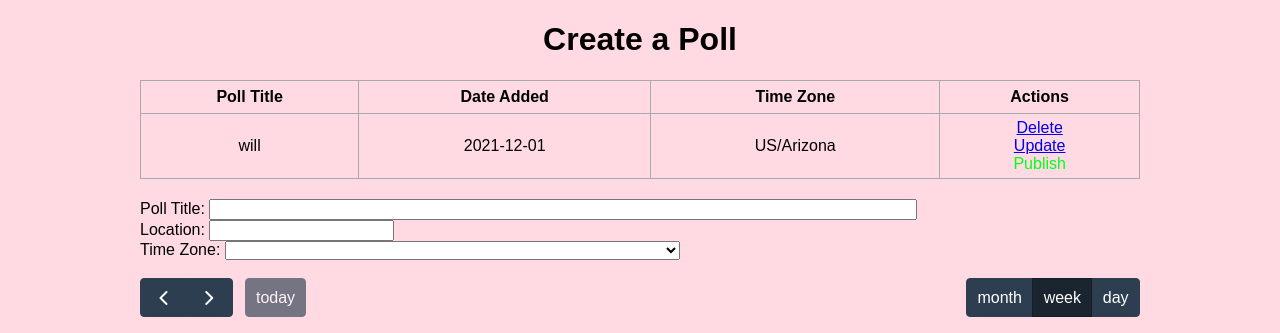
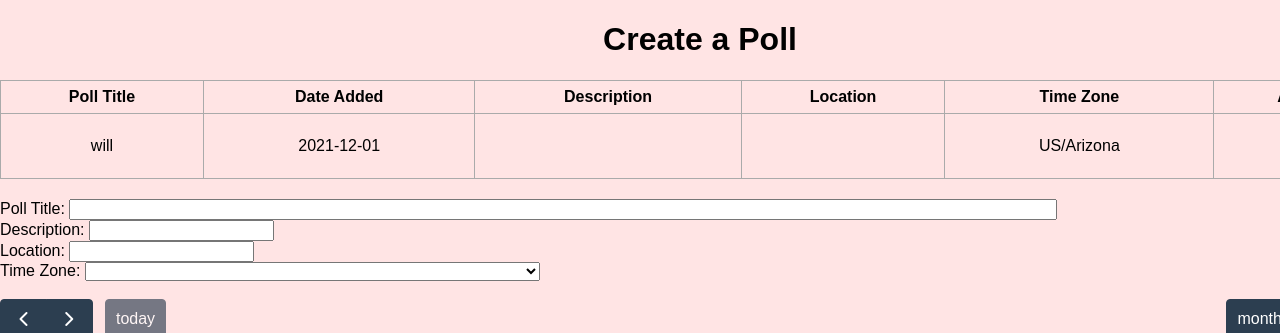
Before and after one commit to whunnius/DoodlePollClone, a Flask app: page / in a window 1280 px wide; the page is wider, and only the part inside the window is pictured. Shown: the top 333 px of that part. Run offline with Flask 2, Linux system fonts and the light colour scheme; data comes from the database, SQL or seed files in the repository; both versions use the stored data as it was after the commit; some libraries are stand-ins or nearby versions.

Commit message:
here zaf

```diff
--- a/app.py
+++ b/app.py
@@ -18,9 +18,8 @@ class Todo(db.Model):
     date_created = db.Column(db.DateTime, default=datetime.now)
     published = db.Column(db.Boolean,default=False)
     timezone = db.Column(db.String(200), nullable=False)
-    # start = db.Column(db.DateTime, default = None)
-    # finish = db.Column(db.DateTime, default = None)
-    # location = db.Column(db.String(200), nullable=False)
+    location = db.Column(db.String(200), default="")
+    description = db.Column(db.String(1000), default="")
 
     def __repr__(self):
         return '<Task %r>' % self.id
@@ -57,8 +56,10 @@ def index():
     if request.method == 'POST':
         task_content = request.form['content']
         task_timezone = request.form['timezone']
-        if(task_content != "" and task_timezone!= ""):
-            new_task = Todo(content=task_content,timezone=task_timezone)
+        task_location = request.form['location']
+        task_description = request.form['description']
+        if(task_content != "" and task_timezone!= "" ):
+            new_task = Todo(content=task_content,timezone=task_timezone,location=task_location,description=task_description)
 
             try:
                 print("here")
--- a/static/css/main.css
+++ b/static/css/main.css
@@ -1,12 +1,12 @@
 body, html {
     margin: 0;
     font-family: sans-serif;
-    background-color: rgb(255, 218, 226);
+    background-color: rgb(255, 228, 228);
 }
 
 .content {
     margin: 0 auto;
-    width: 1000px;
+    width: 1400px;
 }
 
 table, td, th {
--- a/templates/index.html
+++ b/templates/index.html
@@ -18,6 +18,8 @@
         <tr>
             <th>Poll Title</th>
             <th>Date Added</th>
+            <th>Description</th>
+            <th>Location</th>
             <th>Time Zone</th>
             <th>Actions</th>
         </tr>
@@ -25,6 +27,8 @@
             <tr>
                 <td>{{ task.content }}</td>
                 <td>{{ task.date_created.date() }}</td>
+                <td>{{ task.description }}</td>
+                <td>{{ task.location }}</td>
                 <td>{{ task.timezone }}</td>
                 <td>
                     <a href="/delete/{{task.id}}">Delete</a>
@@ -45,12 +49,16 @@
     {% endif %}
     <div class="form">
         <form action="/" method="POST">
-            <label for="Poll Title">Poll Title:</label>
+            <label style="text-align: center" for="Poll Title">Poll Title:</label>
             <input type="text" name="content" id="content">
             <br>
-            <label for="Location">Location:</label>
-            <input type="text" name="location" id="location ">
+            <label style="text-align: center" for="Description">Description:</label>
+            <input type="text" name="description" id="description">
             <br>
+            <label style="text-align: center" for="Location">Location:</label>
+            <input type="text" name="location" id="location">
+            <br>
+
             <label for="timezone">Time Zone:</label>
             <select name="timezone">
                 <option></option>
```
Also changed, not shown: test.db.
